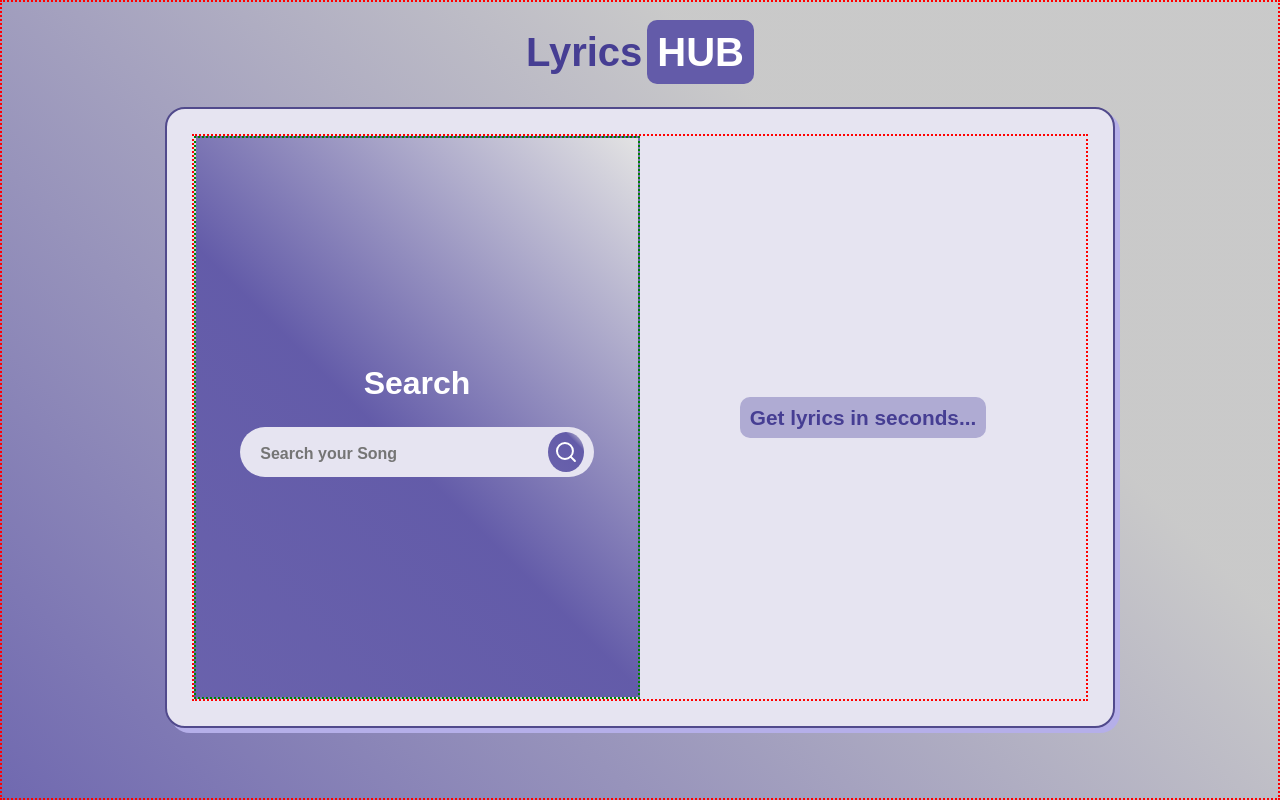
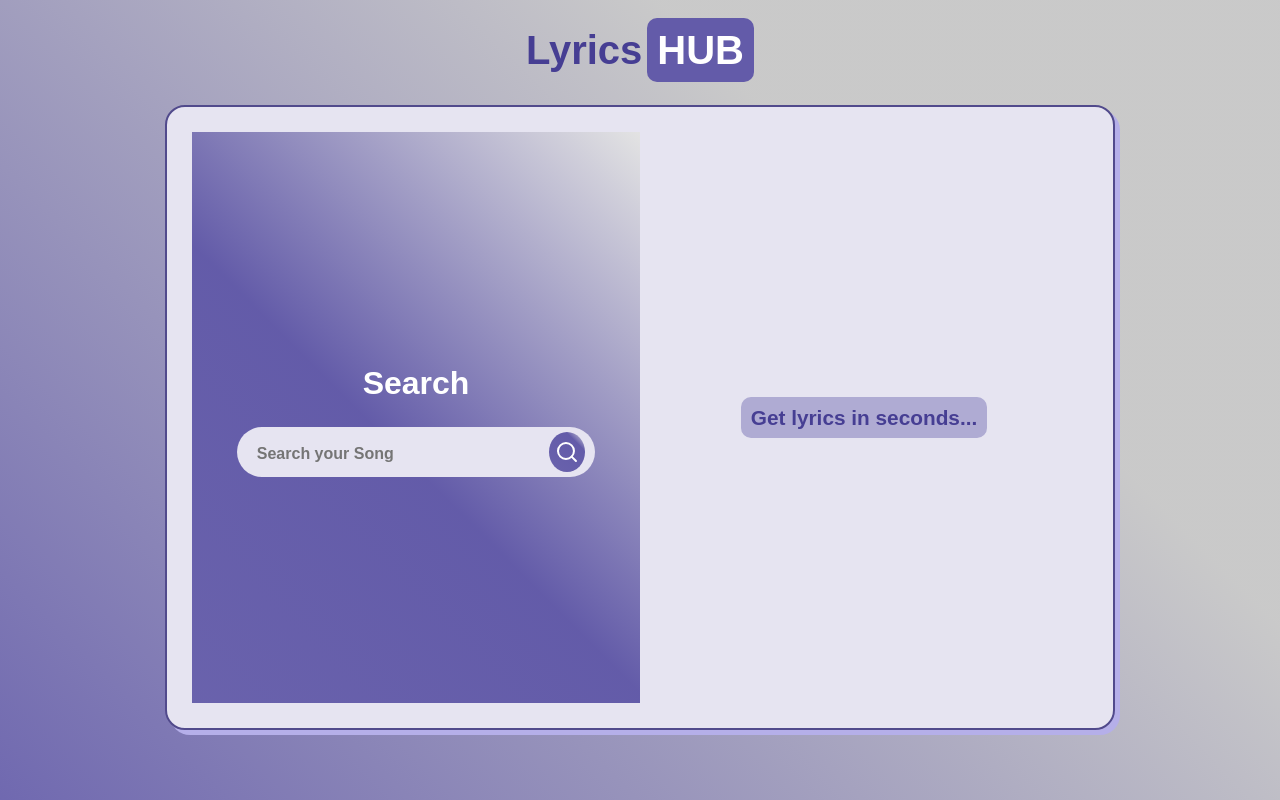
Before and after one commit to ayechico21/lyricsHub, a React (Vite) app: page / in a window 1280 px wide. Built offline with nearby package versions, Linux system fonts and the light colour scheme.

Commit message:
removing test borders

```diff
--- a/src/App.jsx
+++ b/src/App.jsx
@@ -43,7 +43,6 @@ const Wrapper = styled.div`
   align-items: center; /**center app on screen */
   padding: 20px 10px;
   height: 100%;
-  border: 2px dotted red;
 `;
 
 export default App;
--- a/src/components/SearchInput/SearchInput.jsx
+++ b/src/components/SearchInput/SearchInput.jsx
@@ -42,7 +42,7 @@ const Form = styled.form`
     hsla(246, 31%, 51%, 1) 45%,
     hsla(0, 0%, 89%, 1) 100%
   );
-  border: 2px dotted green;
+
   min-width: 0;
 `;
 const Label = styled.label`
--- a/src/pages/Home.jsx
+++ b/src/pages/Home.jsx
@@ -15,7 +15,6 @@ const Wrapper = styled.section`
   display: flex;
   align-items: center; /**vertically align items at center of container */
   width: 100%; /**fill the container */
-  border: 2px dotted red;
 `;
 const Intro = styled.p`
   width: fit-content;
```
